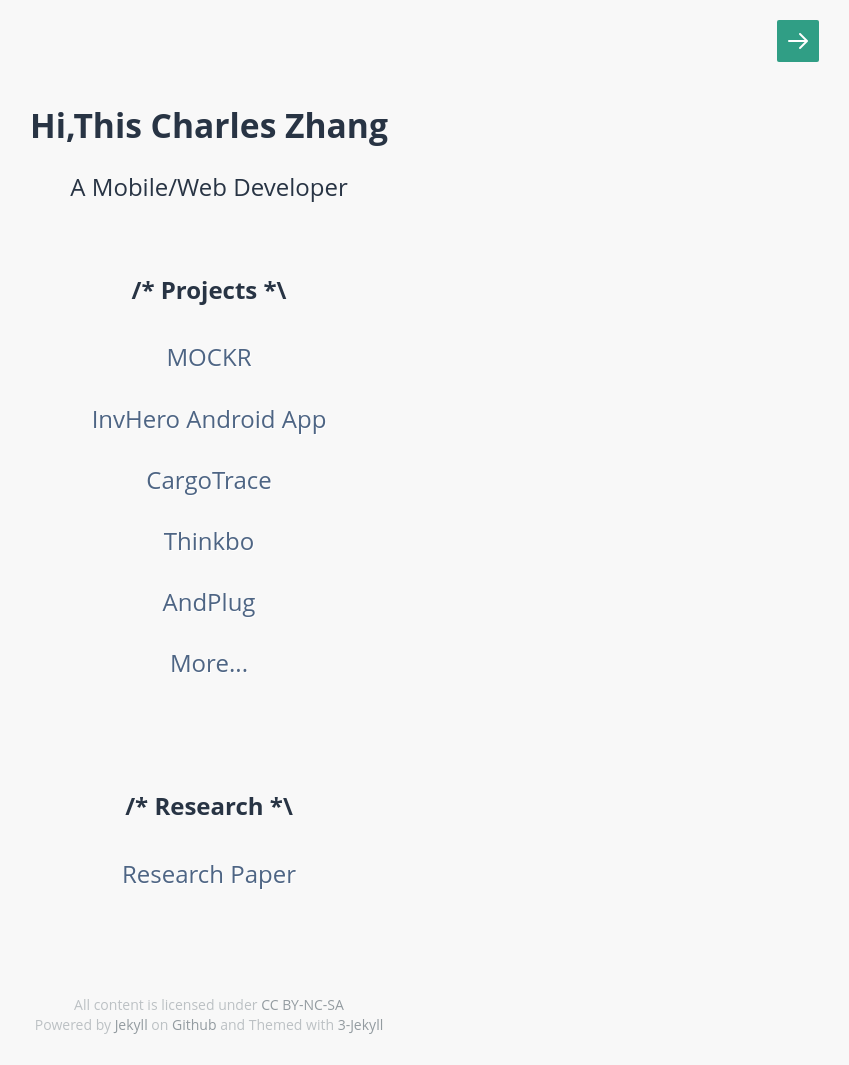
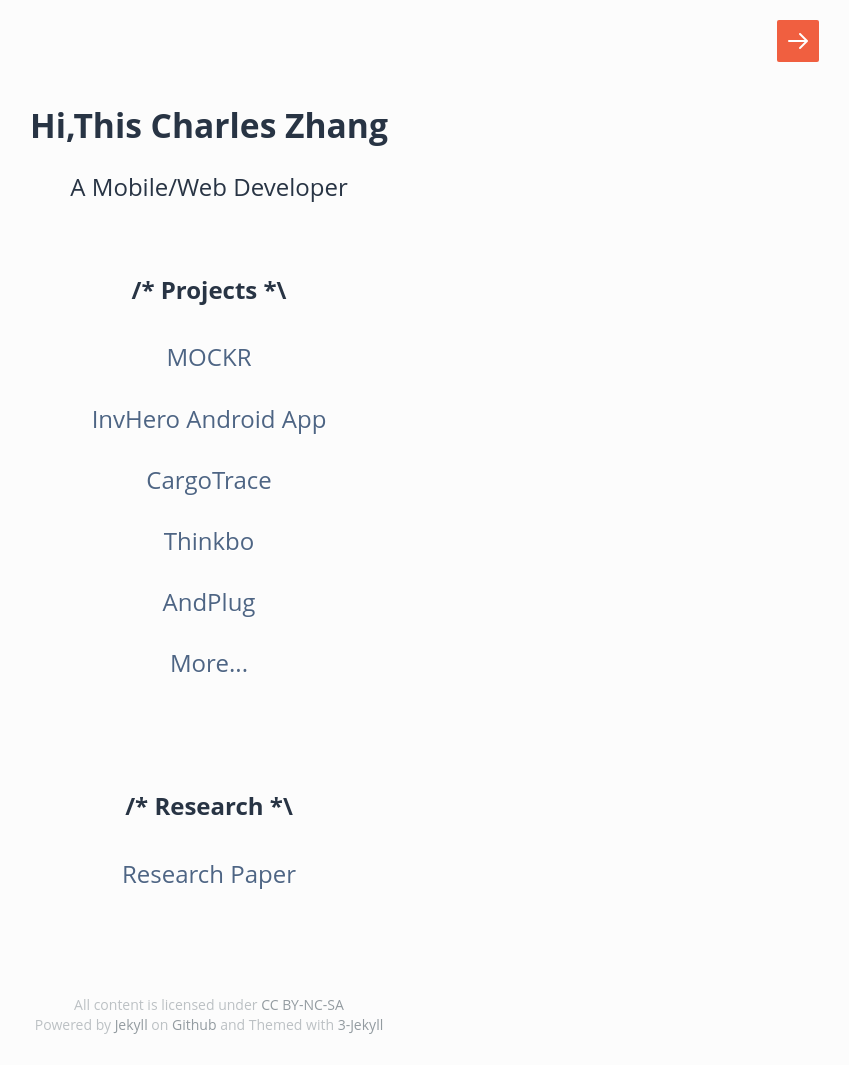
Before and after one commit to zhangchaoxu/zhangchaoxu.github.io, a Jekyll site: the page built from index.html, in a window 1280 px wide. Shown: the whole page, without its empty margins (431-1280 px from the left). Built offline with Jekyll 4.4.1, drawn with Linux system fonts in a browser that asks for light colours; some web fonts are replaced.

Commit message:
change color schema

```diff
--- a/_sass/4-sidebar.sass
+++ b/_sass/4-sidebar.sass
@@ -37,7 +37,7 @@
 
 
 #sidebar-social
-  padding: 0 $social-icon-outer-padding 3vh
+  padding: 20px $social-icon-outer-padding 3vh
   text-align: center
 
 .sidebar-social-icon
@@ -154,11 +154,12 @@
     background: $toc-scrollbar-color
 
 .toc-link
+  width: $sidebar-right-width - 4
   position: relative
   float: left
   clear: both
-  margin: 5px 0
-  padding: 0 15px 0 32px
+  // margin: 5px 0
+  padding: 5px 15px 5px 32px
   font-size: $toc-font-size
   line-height: $toc-line-height
   white-space: nowrap
@@ -167,17 +168,23 @@
   color: $toc-color
   overflow: hidden
   outline: none
+  &:hover
+    color: $toc-bullet-read
+    box-shadow: inset $sidebar-right-width 0 0 #f3f3f3
+  &.active
+    box-shadow: inset $sidebar-right-width 0 0 $sidebar-bg
+    color: $sidebar-hover
   &:before
     position: absolute
-    top: 2px
+    top: 7px
     left: 12px
     z-index: 1
     @extend %icon
     @extend %icon-bullet
     font-size: $toc-bullet-size
-    color: $toc-bullet-unread
+    // color: $toc-bullet-unread
     transition: transform .15s linear
-  &:visited:before
-    color: $toc-bullet-read
+  //&:visited:before
+    //color: $toc-bullet-read
   &:hover:before
     animation: joggle .6s linear
--- a/assets/js/main.js
+++ b/assets/js/main.js
@@ -66,6 +66,11 @@
     $(this).addClass('active').siblings().removeClass('active');
   });
 
+    // toc click
+    $('#toc').on('click', '.toc-link', function() {
+        $(this).addClass('active').siblings().removeClass('active');
+    });
+
 
   // Menu
   menu.on('click', function() {
--- a/css/main.sass
+++ b/css/main.sass
@@ -17,11 +17,13 @@
 
 // # Sidebar Background Gradient
 
-$gradient-start: #309E85
-$gradient-end:   #309E85
+$gradient-start: #F05F40
+$gradient-end:   #F05F40
 
-$sidebar-bg: linear-gradient(136deg, $gradient-start, $gradient-end)
-
+$sidebar-bg: #F05F40
+$sidebar-hover: white
+$sidebar-active: #222
+//linear-gradient(136deg, $gradient-start, $gradient-end)
 
 // # Sidebar Left
 $sidebar-left-width: 150px
@@ -45,10 +47,10 @@
 $tag-font-size: 17px
 
 $tag-color: rgba(255, 255, 255, .7)
-$tag-hover-color: rgba(255, 255, 255, .85)
-$tag-active-color: $gradient-end
+$tag-hover-color: $sidebar-hover //rgba(255, 255, 255, .85)
+$tag-active-color: $sidebar-active //$gradient-end
 
-$tag-border-color: rgba(255, 255, 255, .5)
+$tag-border-color: $sidebar-hover //rgba(255, 255, 255, .5)
 
 
 // # Sidebar Right
@@ -64,7 +66,7 @@
 
 // Toc
 $toc-color: #55606F
-$toc-bg: $tag-border-color
+$toc-bg: $sidebar-hover // $tag-border-color
 
 $toc-font-size: 16px
 $toc-line-height: 22px
@@ -76,8 +78,6 @@
 
 // # Sidebar width
 $sidebar-width: $sidebar-left-width + $sidebar-right-width + 1
-
-
 
 // # Post
 
@@ -92,7 +92,7 @@
 $post-link-color: lighten($post-text-color, 20%)
 $post-link-hover-color: $gradient-end
 
-$post-bg: #F8F8F8
+$post-bg: #FCFCFC
 
 // disable img border
 // $post-img-border-color: darken($post-bg, 4%)
@@ -145,7 +145,7 @@
 // # NProgerss
 
 $nprogress-height: 3px
-$nprogress-color: red
+$nprogress-color: $sidebar-bg
 
 
 
```
